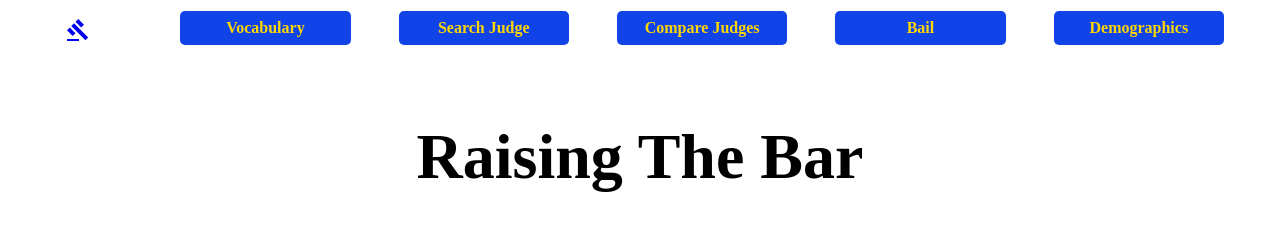
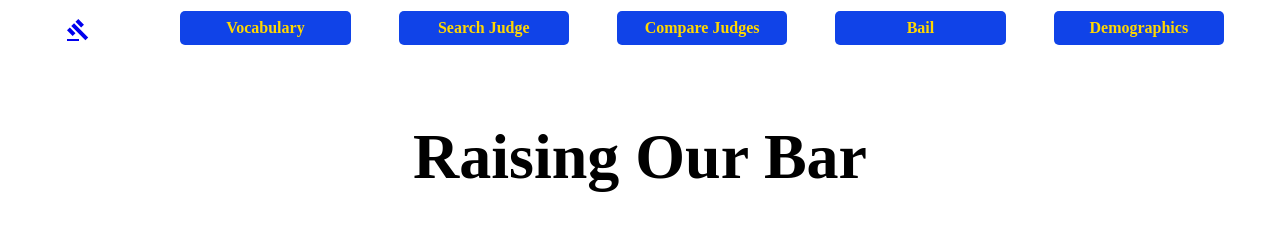
Before and after one commit to SJHPHL-Challenge-10/Challenge-10, a React (Create React App) app: page / in a window 1280 px wide. Shown: the top 244 px of the page. Built offline with nearby package versions, Linux system fonts and the light colour scheme.

Commit message:
Fix: Updating titles

```diff
--- a/public/index.html
+++ b/public/index.html
@@ -3,9 +3,12 @@
 	<head>
 		<meta charset="utf-8" />
 		<link rel="icon" href="%PUBLIC_URL%/favicon.ico" />
-    <link rel="preconnect" href="https://fonts.googleapis.com">
-<link rel="preconnect" href="https://fonts.gstatic.com" crossorigin>
-<link href="https://fonts.googleapis.com/css2?family=Poppins:wght@200&display=swap" rel="stylesheet">
+		<link rel="preconnect" href="https://fonts.googleapis.com" />
+		<link rel="preconnect" href="https://fonts.gstatic.com" crossorigin />
+		<link
+			href="https://fonts.googleapis.com/css2?family=Poppins:wght@200&display=swap"
+			rel="stylesheet"
+		/>
 		<meta name="viewport" content="width=device-width, initial-scale=1" />
 
 		<meta name="theme-color" content="#000000" />
@@ -29,7 +32,7 @@
       work correctly both with client-side routing and a non-root public URL.
       Learn how to configure a non-root public URL by running `npm run build`.
     -->
-    <title>React App</title>
+		<title>Raising Our Bar</title>
 	</head>
 	<body>
 		<noscript>You need to enable JavaScript to run this app.</noscript>
@@ -43,6 +46,5 @@
 
       To begin the development, run `npm start` or `yarn start`.
       To create a production bundle, use `npm run build` or `yarn build`.
-    -->
-  </body>
+    --></body>
 </html>
--- a/src/components/MainContent.js
+++ b/src/components/MainContent.js
@@ -4,15 +4,16 @@ import '../styles/MainContent.scss';
 function MainContent() {
 	return (
 		<section className="mainContent">
-      <h1 className="mainContent__title">Raising The Bar</h1>
+			<h1 className="mainContent__title">Raising Our Bar</h1>
 			<section className="mainContent__description">
 				<p>
-          Philadelphia, unlike other cities, elects their judges. However,
-          information about judges is often difficult to find. This dashboard
-          provides a look at patterns in judge sentencing, bail, and history.
-          "Vocabulary" explains common legal vocabulary as well as some more
-          information about the stats. "Search Judge" lets you select a judge's
-          name and see their history. "Compare Judges" allows you to see two of
+					Philadelphia, unlike other cities, elects their judges.
+					However, information about judges is often difficult to
+					find. This dashboard provides a look at patterns in judge
+					sentencing, bail, and history. "Vocabulary" explains common
+					legal vocabulary as well as some more information about the
+					stats. "Search Judge" lets you select a judge's name and see
+					their history. "Compare Judges" allows you to see two of
 					them side-by-side.
 				</p>
 			</section>
```
Lines whose indentation alone changed are shown as unchanged.
